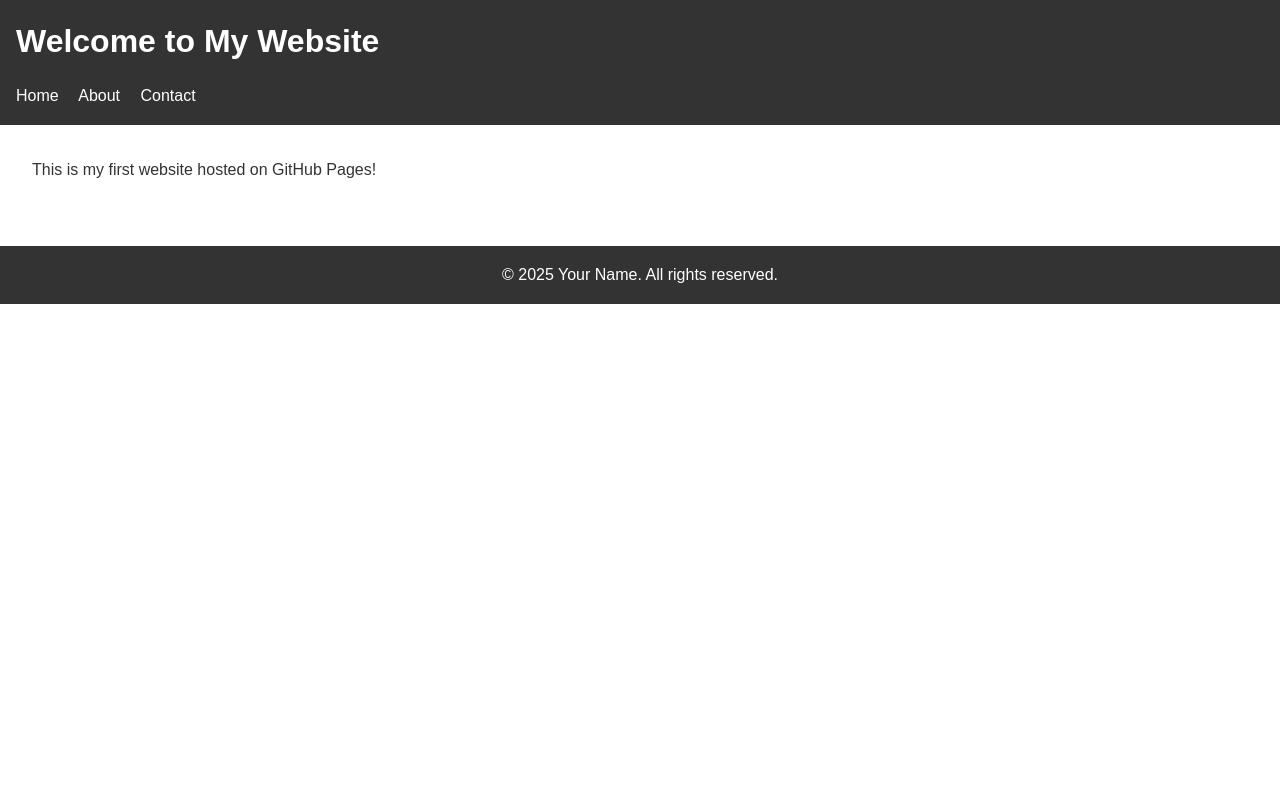
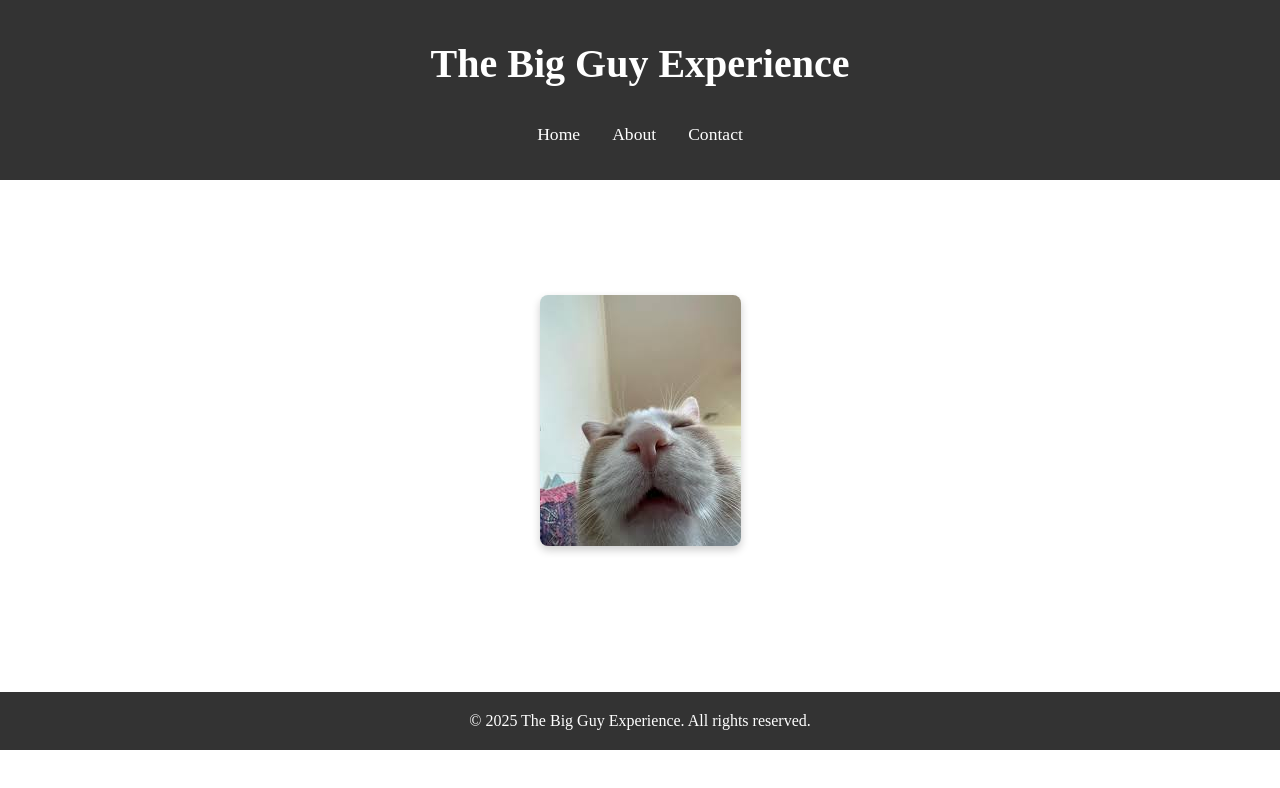
Before and after one commit to freemandyson84/bigguyexperience, a plain HTML site: page index.html in a window 1280 px wide. Drawn offline with Linux system fonts and the light colour scheme.

Commit message:
Update index page with cat image and Times New Roman styling

```diff
--- a/css/style.css
+++ b/css/style.css
@@ -5,7 +5,7 @@
 }
 
 body {
-    font-family: Arial, sans-serif;
+    font-family: 'Times New Roman', Times, serif;
     line-height: 1.6;
     color: #333;
 }
@@ -13,17 +13,25 @@ body {
 header {
     background-color: #333;
     color: white;
-    padding: 1rem;
+    padding: 2rem;
+    text-align: center;
 }
 
 header h1 {
-    margin-bottom: 1rem;
+    margin-bottom: 1.5rem;
+    font-size: 2.5rem;
+}
+
+nav {
+    display: flex;
+    justify-content: center;
+    gap: 2rem;
 }
 
 nav a {
     color: white;
-    margin-right: 1rem;
     text-decoration: none;
+    font-size: 1.1rem;
 }
 
 nav a:hover {
@@ -31,7 +39,18 @@ nav a:hover {
 }
 
 main {
+    display: flex;
+    justify-content: center;
+    align-items: center;
     padding: 2rem;
+    min-height: 60vh;
+}
+
+main img {
+    max-width: 100%;
+    height: auto;
+    border-radius: 8px;
+    box-shadow: 0 4px 8px rgba(0, 0, 0, 0.2);
 }
 
 footer {
--- a/index.html
+++ b/index.html
@@ -3,12 +3,12 @@
 <head>
     <meta charset="UTF-8">
     <meta name="viewport" content="width=device-width, initial-scale=1.0">
-    <title>My Website</title>
+    <title>The Big Guy Experience</title>
     <link rel="stylesheet" href="css/style.css">
 </head>
 <body>
     <header>
-        <h1>Welcome to My Website</h1>
+        <h1>The Big Guy Experience</h1>
         <nav>
             <a href="index.html">Home</a>
             <a href="about.html">About</a>
@@ -16,10 +16,10 @@
         </nav>
     </header>
     <main>
-        <p>This is my first website hosted on GitHub Pages!</p>
+        <img src="images/cat.jpg" alt="A big guy cat">
     </main>
     <footer>
-        <p>&copy; 2025 Your Name. All rights reserved.</p>
+        <p>&copy; 2025 The Big Guy Experience. All rights reserved.</p>
     </footer>
     <script src="js/script.js"></script>
 </body>
```
Also changed, not shown: about.html (+2 -2 lines), images/cat.jpg (added).
